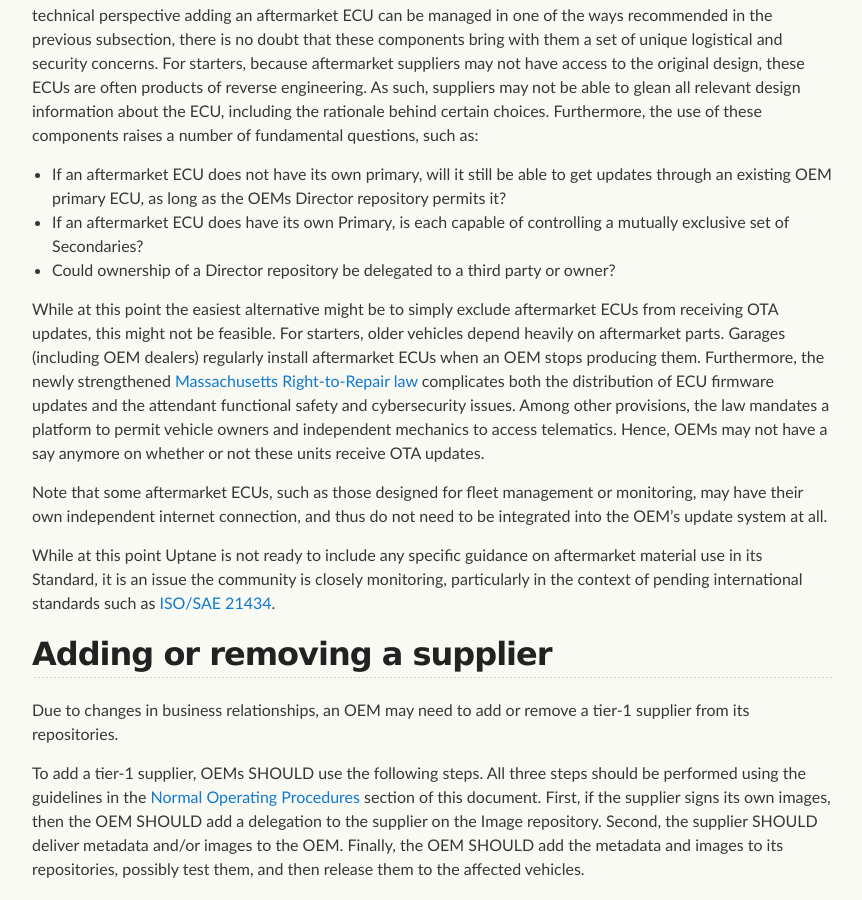
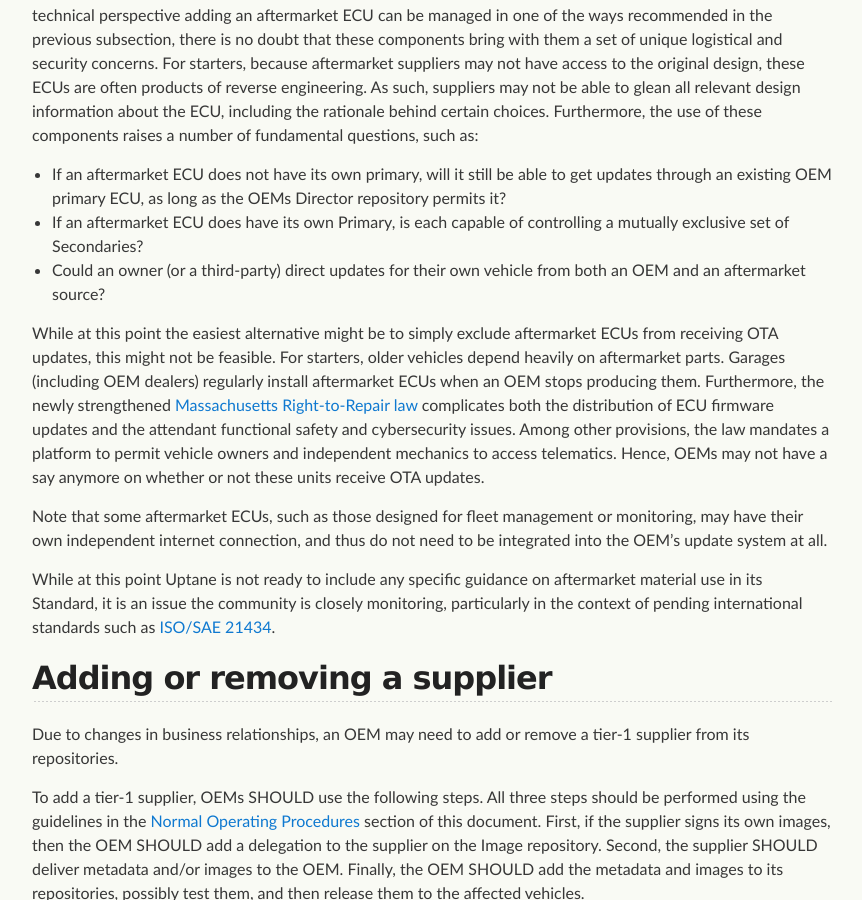
Before and after one commit to uptane/deployment-considerations, a Jekyll site: the page built from exceptional_operations.md, in a window 1280 px wide and 900 px high, scrolled down 3877 px. Shown: the whole window, without its empty margins (208-1070 px from the left). Built offline with Jekyll 4.4.1, drawn with Linux system fonts in a browser that asks for light colours; our own code applies the rules of GitHub Pages for plain Markdown files.

Commit message:
Update exceptional_operations.md
Co-authored-by: Lois Anne DeLong <lad278@nyu.edu>

```diff
--- a/exceptional_operations.md
+++ b/exceptional_operations.md
@@ -55,7 +55,7 @@ Note, however, that these are only recommendations. Uptane does not prescribe a
 A slightly more difficult use case to deal concerns the use of aftermarket ECUs -- for example, 3rd-party replacement parts, or add-on ECUs that add functionality for commercial fleet management. Though from a technical perspective adding an aftermarket ECU can be managed in one of the ways recommended in the previous subsection, there is no doubt that these components bring with them a set of unique logistical and security concerns. For starters, because aftermarket suppliers may not have access to the original design, these ECUs are often products of reverse engineering. As such, suppliers may not be able to glean all relevant design information about the ECU, including the rationale behind certain choices. Furthermore, the use of these components raises a number of fundamental questions, such as:
 - If an aftermarket ECU does not have its own primary, will it still be able to get updates through an existing OEM primary ECU, as long as the  OEMs Director repository permits it?
 - If an aftermarket ECU does have its own Primary, is each capable of controlling a mutually exclusive set of Secondaries?
-- Could ownership of a Director repository be delegated to a third party or owner?
+- Could an owner (or a third-party) direct updates for their own vehicle from both an OEM and an aftermarket source?
 
 While at this point the easiest alternative might be to simply exclude aftermarket ECUs from receiving OTA updates, this might not be feasible. For starters, older vehicles depend heavily on aftermarket parts. Garages (including OEM dealers) regularly install aftermarket ECUs when an OEM stops producing them. Furthermore, the newly strengthened [Massachusetts Right-to-Repair law](https://en.wikipedia.org/wiki/2020_Massachusetts_Question_1) complicates both the distribution of ECU firmware updates and the attendant functional safety and cybersecurity issues. Among other provisions, the law mandates a platform to permit vehicle owners and independent mechanics to access telematics. Hence, OEMs may not have a say anymore on whether or not these units receive OTA updates.
 
```
